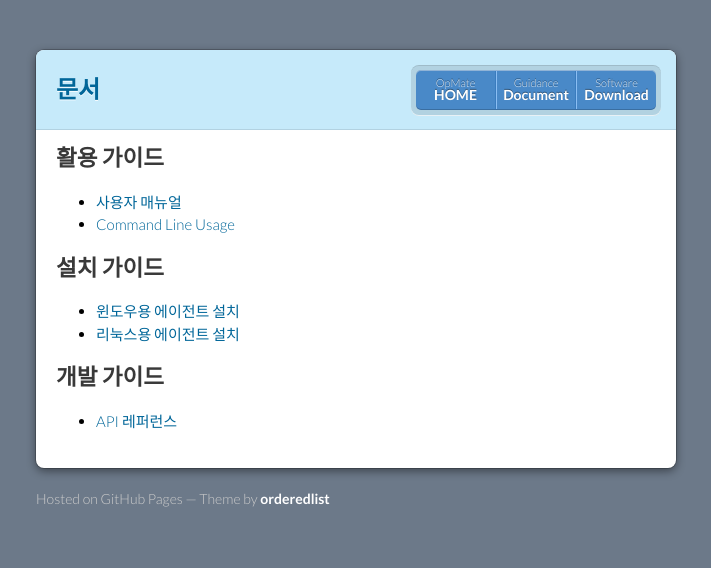
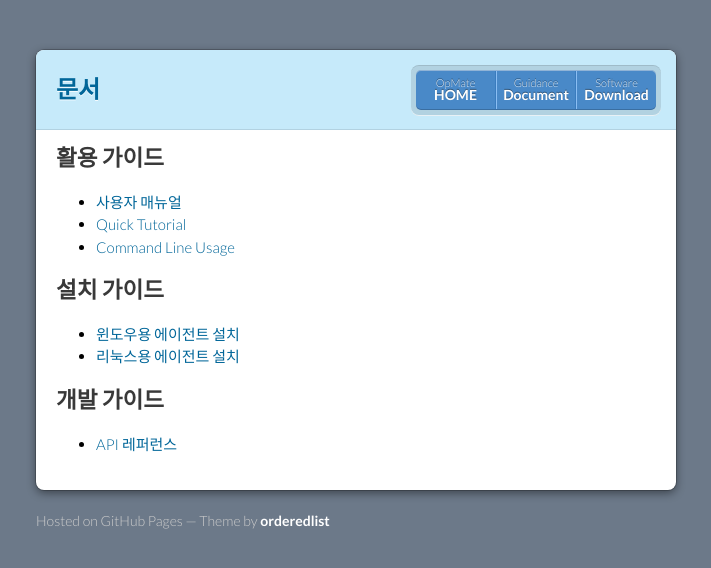
Before and after one commit to opmate/opmate.github.io, a Jekyll site: the page built from document/index.md, in a window 1280 px wide. Shown: the top 568 px of the page, without its empty margins (284-995 px from the left). Built offline with Jekyll 4.4.1, drawn with Linux system fonts in a browser that asks for light colours; our own code applies the rules of GitHub Pages for plain Markdown files; a script that is not in the unit is left out; the repository's description, which GitHub fills in, is left out.

Commit message:
Update index.md

```diff
--- a/document/index.md
+++ b/document/index.md
@@ -5,6 +5,7 @@ title: 문서
 ## 활용 가이드
 
 - [사용자 매뉴얼](Overview.md)
+- [Quick Tutorial](QuickTutorial.md)
 - [Command Line Usage](CliUsage.md)
 
 ## 설치 가이드
```
